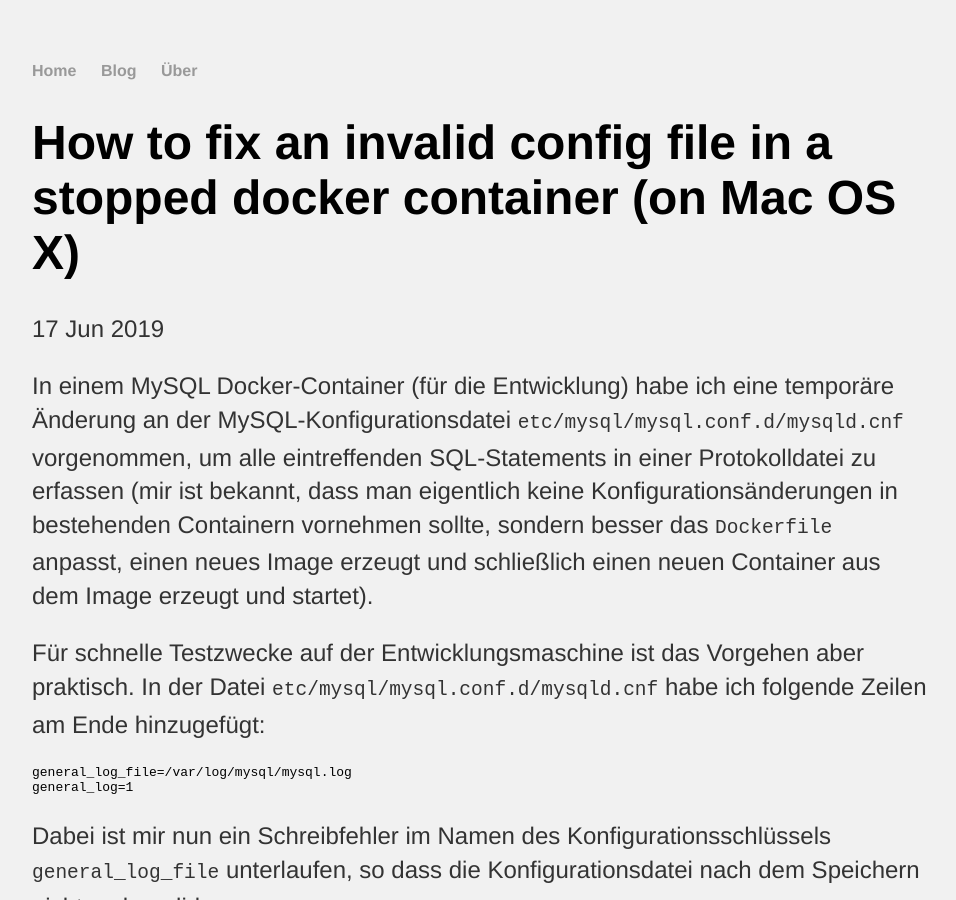
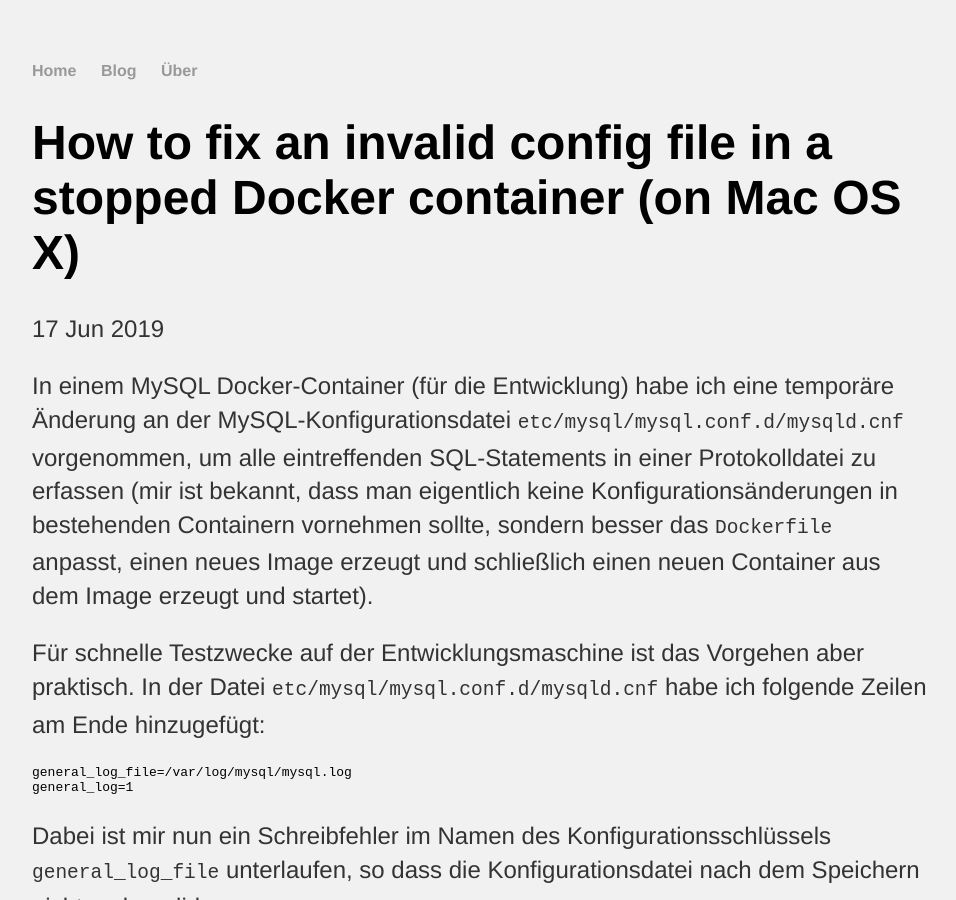
Before and after one commit to saschaszott/saschaszott.github.io, a Jekyll site: the page built from _posts/2019-01-27-fix-config-problem-in-stopped-docker-container.md, in a window 1280 px wide and 900 px high. Shown: the whole window, without its empty margins (160-1116 px from the left). Built offline with Jekyll 4.4.1, drawn with Linux system fonts in a browser that asks for light colours.

```diff
--- a/_posts/2019-01-27-fix-config-problem-in-stopped-docker-container.md
+++ b/_posts/2019-01-27-fix-config-problem-in-stopped-docker-container.md
@@ -1,6 +1,6 @@
 ---
 layout: post
-title:  "How to fix an invalid config file in a stopped docker container (on Mac OS X)"
+title:  "How to fix an invalid config file in a stopped Docker container (on Mac OS X)"
 date:   2019-06-17 16:16:01 -0600
 ---
 
```
